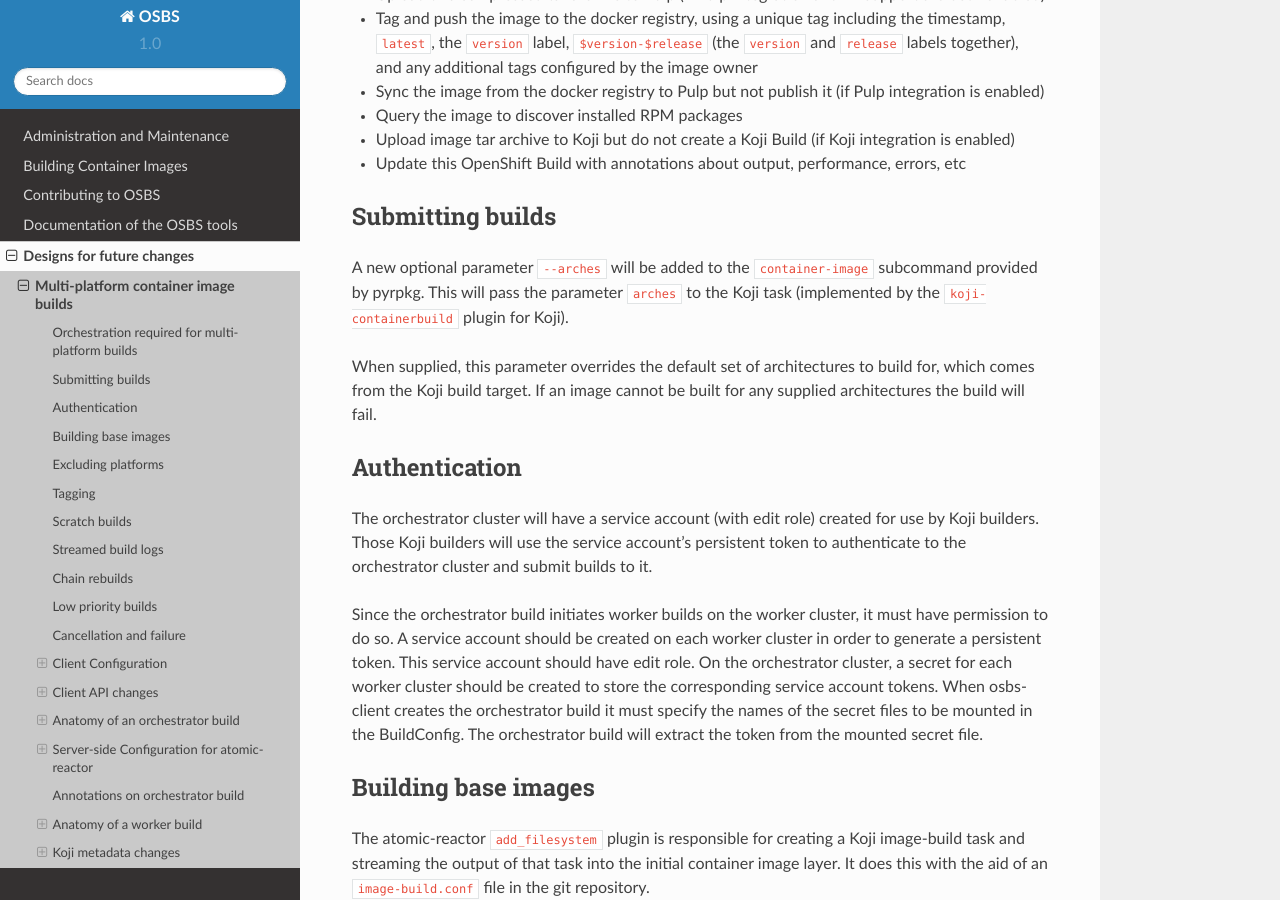
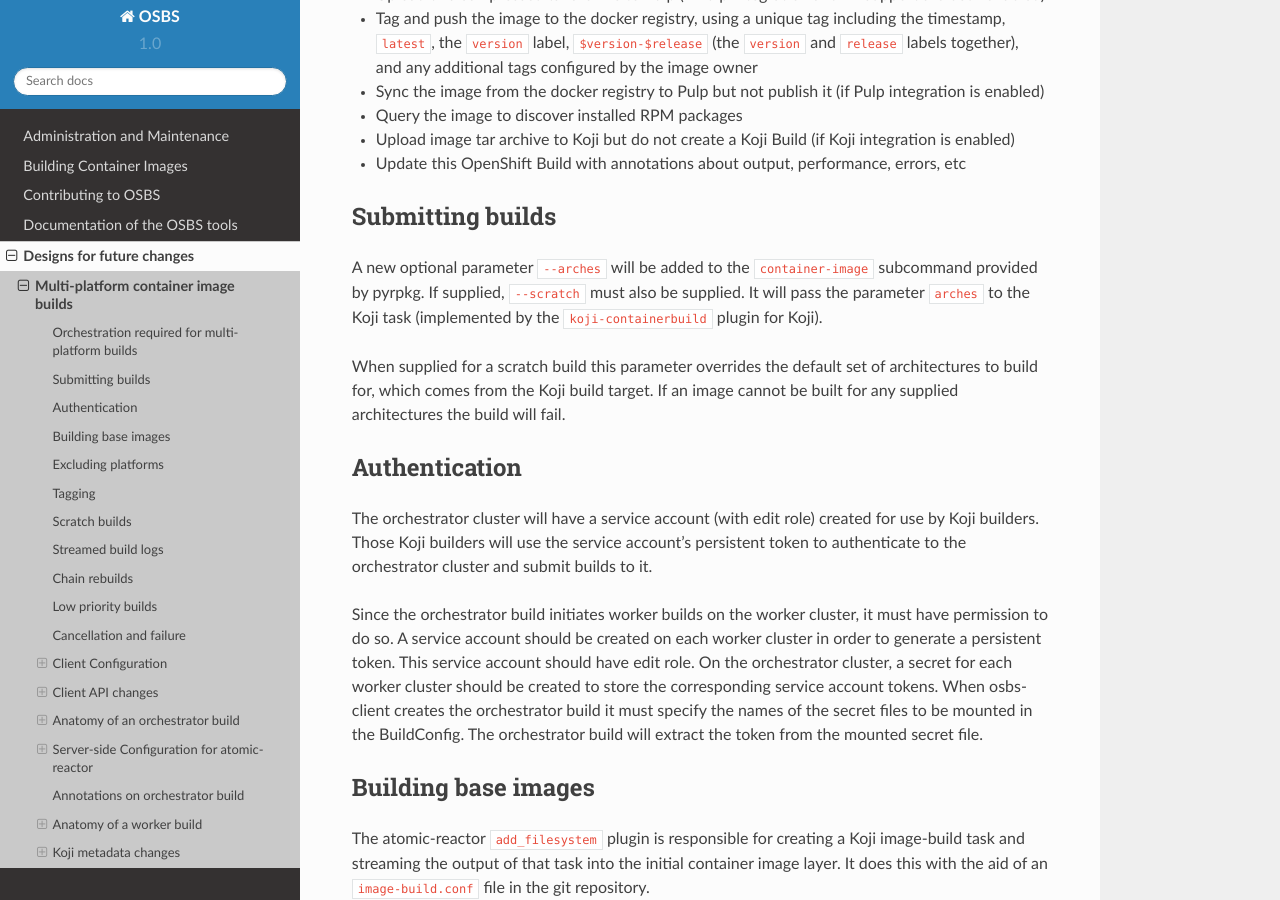
Before and after one commit to containerbuildsystem/osbs-docs, a Sphinx documentation site: the page built from docs/multiarch.rst, in a window 1280 px wide and 900 px high, scrolled down 1626 px. Built offline with Sphinx 7.4.7 and the Read the Docs theme 2.0.0, drawn with Linux system fonts in a browser that asks for light colours.

Commit message:
Only allow --arches for scratch builds
Reported by dgilmore.

Signed-off-by: Tim Waugh <twaugh@redhat.com>

```diff
--- a/docs/multiarch.rst
+++ b/docs/multiarch.rst
@@ -105,14 +105,15 @@ Submitting builds
 -----------------
 
 A new optional parameter ``--arches`` will be added to the
-``container-image`` subcommand provided by pyrpkg. This will pass the
-parameter ``arches`` to the Koji task (implemented by the
+``container-image`` subcommand provided by pyrpkg. If supplied,
+``--scratch`` must also be supplied. It will pass the parameter
+``arches`` to the Koji task (implemented by the
 ``koji-containerbuild`` plugin for Koji).
 
-When supplied, this parameter overrides the default set of
-architectures to build for, which comes from the Koji build target. If
-an image cannot be built for any supplied architectures the build will
-fail.
+When supplied for a scratch build this parameter overrides the default
+set of architectures to build for, which comes from the Koji build
+target. If an image cannot be built for any supplied architectures the
+build will fail.
 
 Authentication
 --------------
```
